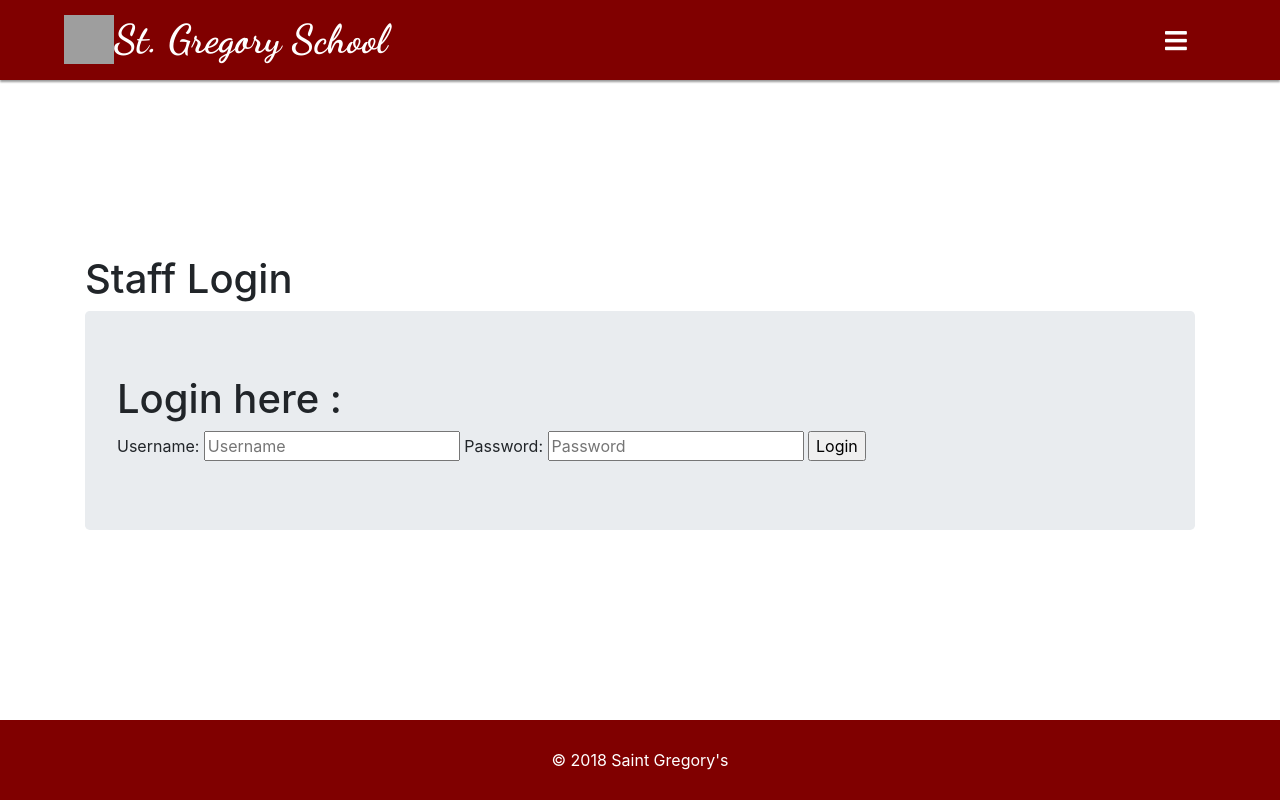
After one commit to okikokim808/project-3, a Django app: page /staff_login in a window 1280 px wide. The commit adds this page. Run offline with Django 3.2, Linux system fonts and the light colour scheme; some libraries are stand-ins or nearby versions; grey boxes are pictures that could not be loaded.

Commit message:
fixed old commits

```diff
--- a/afterschool/templates/afterschool/base.html
+++ b/afterschool/templates/afterschool/base.html
@@ -50,6 +50,9 @@
                     <li class="nav-item">
                         <a id="a5"class="nav-link color" href="{% url 'user_login' %}">Parent Login</a>
                     </li>
+                    <li class="nav-item">
+                        <a id="a5"class="nav-link color" href="{% url 'staff_login' %}">Staff Login</a>
+                    </li>
                 {% endif %}
             </ul>
         </div>
--- a/afterschool/templates/afterschool/index.html
+++ b/afterschool/templates/afterschool/index.html
@@ -2,7 +2,6 @@
 {% load staticfiles %}
 {% block content %}
 <div class='home'>
-    <h1>Home</h1>
     <div id="carouselExampleControls" class="carousel slide" data-ride="carousel">
         <div class="carousel-inner">
           <div class="carousel-item active">
--- /dev/null
+++ b/afterschool/templates/afterschool/staff_login.html
@@ -0,0 +1,17 @@
+{% extends 'afterschool/base.html' %}
+{% block content %}
+    <div class="container picture2">
+        <h1>Staff Login</h1>
+        <div class="jumbotron">
+            <h1>Login here :</h1>
+            <form method="post" action="{% url 'user_login' %}">
+                {% csrf_token %}
+                <label for="username">Username:</label>
+                <input type="text" name="username" placeholder="Username">
+                <label for="password">Password:</label>
+                <input type="password" name="password" placeholder="Password">
+                <input type="submit" name="" value="Login">
+            </form>
+        </div>
+    </div>
+{% endblock %}
--- a/afterschool/urls.py
+++ b/afterschool/urls.py
@@ -11,6 +11,7 @@ urlpatterns=[
     path('account/daycare/', views.daycare_info, name='daycare'),
     path('staff/signout', views.student_signout, name='signout'),
     path('login', views.user_login, name="user_login"),
+    path('staff_login', views.staff_login, name="staff_login"),
     path('logout', views.user_logout, name='logout'),
     path('staff/student_signin/',views.student_signin, name='student_signin'),
     path('staff/', views.staff, name='staff'),
--- a/afterschool/views.py
+++ b/afterschool/views.py
@@ -33,6 +33,25 @@ def user_login(request):
             return HttpResponse("Invalid login details given")
     else:
         return render(request, 'afterschool/login.html', {})
+
+def staff_login(request):
+    if request.method == 'POST':
+        username = request.POST.get('username')
+        password = request.POST.get('password')
+        user = authenticate(username=username, password=password)
+        if user:
+            if user.is_active:
+                login(request,user)
+                return redirect('index')
+            else:
+                return HttpResponse("Your account was inactive.")
+        else:
+            print("Someone tried to login and failed.")
+            print(f'They used username: {username} and password: {password}')
+            return HttpResponse("Invalid login details given")
+    else:
+        return render(request, 'afterschool/staff_login.html', {})
+
 
 @login_required
 def user_logout(request):
```
